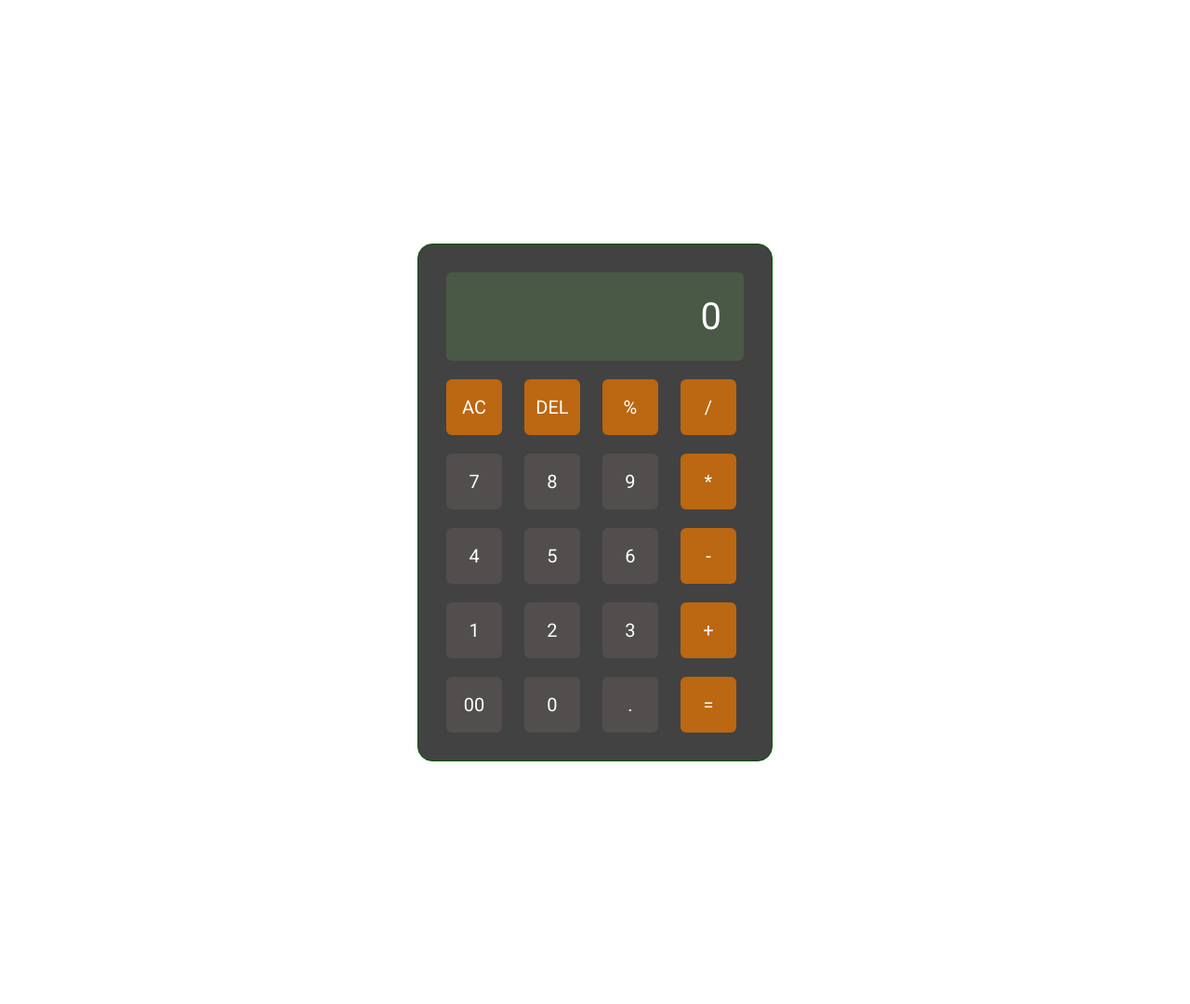
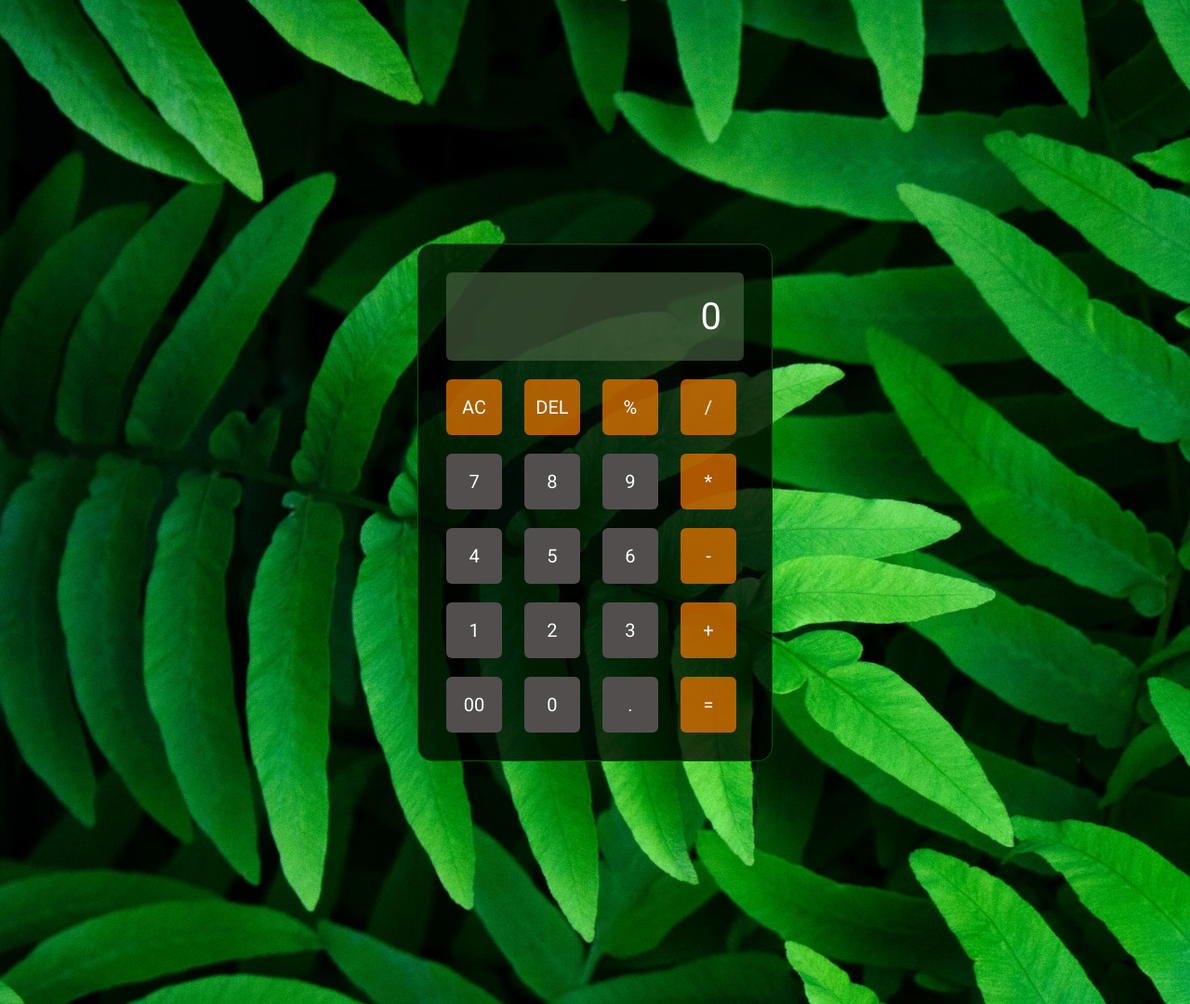
Before and after one commit to Debobrata-Dutta/Project-Calculator, a plain HTML site: page index.html in a window 1280 px wide. Shown: the whole page at 93% size. Drawn offline with Linux system fonts and the light colour scheme.

Commit message:
Update calculator.css

```diff
--- a/calculator.css
+++ b/calculator.css
@@ -8,13 +8,12 @@
 }
 
 body{
-:"/Project-Calculator/green-leaves-ferns-leaf-background-spring-closeup-5k-2560x1440-2445.jpg";
     width: 100%;
     height: 100vh;
     display: flex;
     justify-content: center;
     align-items: center;
-    background-image: url("");
+    background-image: url("/Project-Calculator/green-leaves-ferns-leaf-background-spring-closeup-5k-2560x1440-2445.jpg");
     height: 1080px;
 
 }
```
